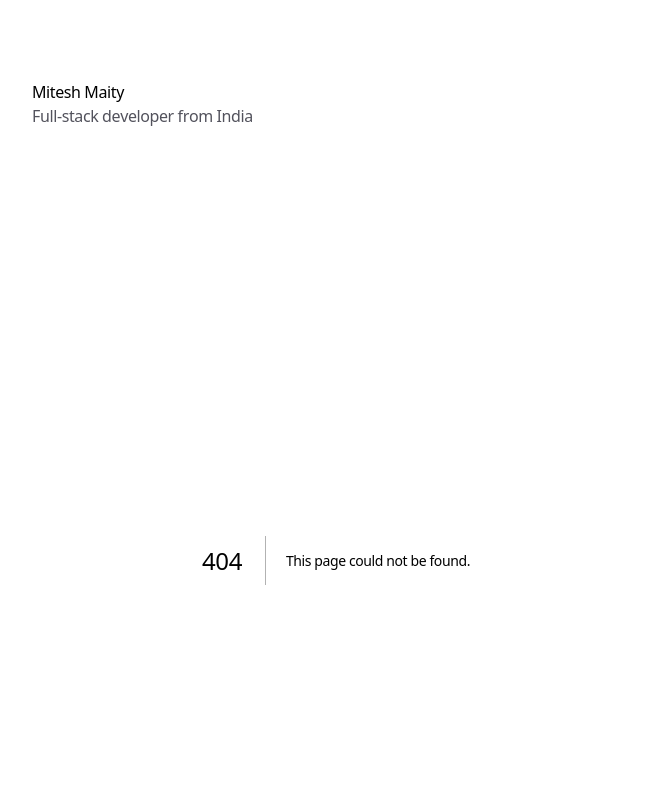
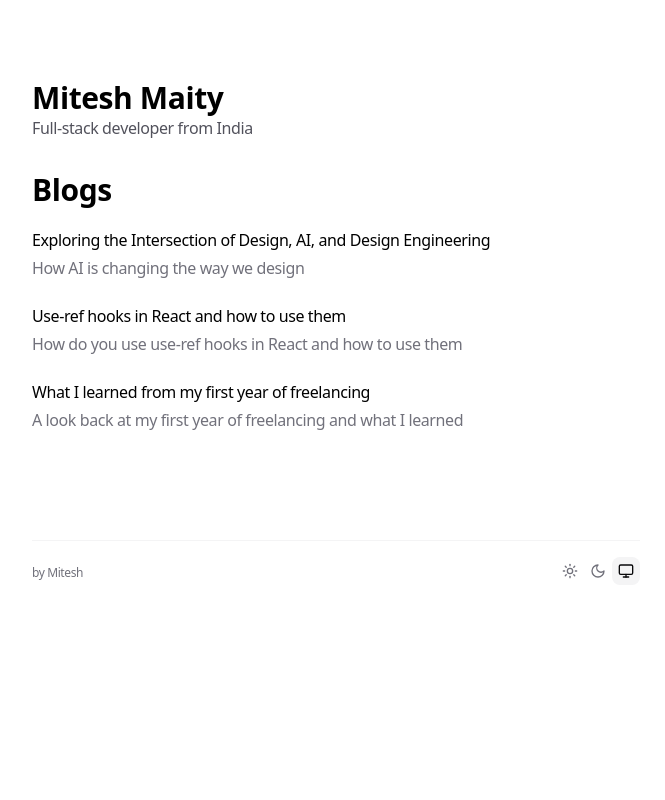
Before and after one commit to Mitesh2806/portfolio-new, a Next.js app: page /blogs in a window 1280 px wide. Before the commit this address had no page. Shown: the top 800 px of the page, without its empty margins (304-969 px from the left). Built offline with nearby package versions, Linux system fonts and the light colour scheme.

Commit message:
Done with projects

```diff
--- /dev/null
+++ b/app/blogs/page.tsx
@@ -0,0 +1,45 @@
+import { AnimatedBackground } from "@/components/ui/animated-background";
+import { BLOG_POSTS } from "../data";
+import Link from "next/link";
+
+
+
+
+
+export default function Blogs() {
+
+    return(
+        <>
+<div className=" font-semibold text-3xl mb-2">Blogs</div>
+<div className="flex flex-col space-y-0">
+          <AnimatedBackground
+            enableHover
+            className="h-full w-full rounded-lg bg-zinc-100 dark:bg-zinc-900/80"
+            transition={{
+              type: 'spring',
+              bounce: 0,
+              duration: 0.2,
+            }}
+          >
+            {BLOG_POSTS.map((post) => (
+              <Link
+                key={post.uid}
+                className="-mx-3 rounded-xl px-3 py-3"
+                href={post.link}
+                data-id={post.uid}
+              >
+                <div className="flex flex-col space-y-1">
+                  <h4 className="font-normal dark:text-zinc-100">
+                    {post.title}
+                  </h4>
+                  <p className="text-zinc-500 dark:text-zinc-400">
+                    {post.description}
+                  </p>
+                </div>
+              </Link>
+            ))}
+          </AnimatedBackground>
+        </div>
+        </>
+    )
+}
--- a/app/data.ts
+++ b/app/data.ts
@@ -38,39 +38,42 @@ export const PROJECTS: Project[] = [
     id: 'project1',
   },
   {
-    name: 'Motion Primitives',
-    description: 'UI kit to make beautiful, animated interfaces.',
-    link: 'https://motion-primitives.com/',
+    name: 'Ecell AIT Pune',
+    description: 'Main website for I&E Cell AIT pune',
+    link: 'https://www.aitecell.in/',
     video:
-      'https://res.cloudinary.com/read-cv/video/upload/t_v_b/v1/1/profileItems/W2azTw5BVbMXfj7F53G92hMVIn32/XSfIvT7BUWbPRXhrbLed/ee6871c9-8400-49d2-8be9-e32675eabf7e.mp4?_a=DATAdtAAZAA0',
+      'https://res.cloudinary.com/ddtcw7zsr/video/upload/v1740303326/Screen_Recording_2025-02-23_150428_l9vugp.mp4',
     id: 'project2',
   },
+  {
+    name: 'Secret Messenger and Feedback',
+    description: 'A website to give anonymous feedback and message using personalised links (under development)',
+    link: 'https://secret-messaging-ai.vercel.app/',
+    video:
+      'https://res.cloudinary.com/ddtcw7zsr/image/upload/v1740304621/Screenshot_2025-02-23_152631_zytbdb.png',
+    id: 'project3',
+  },
+  {
+    name: 'Startup Saga',
+    description: 'Main website for the event Startup Saga',
+    link: 'https://www.startupsaga.in/',
+    video:
+      'https://res.cloudinary.com/ddtcw7zsr/video/upload/v1740305259/Screen_Recording_2025-02-23_153651_o77sml.mp4',
+    id: 'project4',
+  },
+
 ]
 
 export const WORK_EXPERIENCE: WorkExperience[] = [
+
+
   {
-    company: 'Reglazed Studio',
-    title: 'CEO',
-    start: '2024',
+    company: 'xxxxxx',
+    title: 'Front-end Developer',
+    start: 'Dec 2024',
     end: 'Present',
     link: 'https://ibelick.com',
     id: 'work1',
-  },
-  {
-    company: 'Freelance',
-    title: 'Design Engineer',
-    start: '2022',
-    end: '2024',
-    link: 'https://ibelick.com',
-    id: 'work2',
-  },
-  {
-    company: 'Freelance',
-    title: 'Front-end Developer',
-    start: '2017',
-    end: 'Present',
-    link: 'https://ibelick.com',
-    id: 'work3',
   },
 ]
 
@@ -104,15 +107,15 @@ export const SOCIAL_LINKS: SocialLink[] = [
   },
   {
     label: 'Twitter/X',
-    link: 'https://twitter.com/ibelick',
+    link: 'https://x.com/maity_mitesh',
   },
   {
     label: 'LinkedIn',
-    link: 'https://www.linkedin.com/in/ibelick',
+    link: 'https://www.linkedin.com/in/mitesh-maity-3573201b7/',
   },
   {
     label: 'Instagram',
-    link: 'https://www.instagram.com/ibelick',
+    link: 'https://www.instagram.com/miteshmaity280603/',
   },
 ]
 
--- a/app/header.tsx
+++ b/app/header.tsx
@@ -6,7 +6,7 @@ export function Header() {
   return (
     <header className="mb-8 flex items-center justify-between">
       <div>
-        <Link href="/" className="font-medium text-black dark:text-white">
+        <Link href="/" className="font-semibold text-black dark:text-white text-3xl">
           Mitesh Maity
         </Link>
         <TextEffect
--- a/app/layout.tsx
+++ b/app/layout.tsx
@@ -12,9 +12,9 @@ export const viewport: Viewport = {
 }
 
 export const metadata: Metadata = {
-  title: 'Nim - Personal website template',
+  title: 'Mitesh Maity',
   description:
-    'Nim is a free and open-source personal website template built with Next.js 15, React 19 and Motion-Primitives.',
+    'Hello',
 }
 
 const geist = Geist({
--- a/app/page.tsx
+++ b/app/page.tsx
@@ -148,7 +148,7 @@ export default function Personal() {
         transition={TRANSITION_SECTION}
       >
         <div className="flex flex-row items-center justify-between mb-5">
-  <h3 className="text-lg font-medium">Projects</h3>
+  <h3 className="text-3xl font-semibold">Projects</h3>
   <a
     href="/projects"
     target="_blank"
@@ -156,13 +156,13 @@ export default function Personal() {
     className="group relative inline-block"
   >
     View more
-    <span className="absolute bottom-0.5 left-0 block h-[1px] w-full max-w-0 bg-zinc-900 transition-all duration-200 group-hover:max-w-full"></span>
+    <span className="absolute bottom-0.5 left-0 block h-[1px] w-full max-w-0 bg-zinc-900 transition-all duration-200 group-hover:max-w-full dark:bg-white"></span>
   </a>
 </div>
 
 
         <div className="grid grid-cols-1 gap-6 sm:grid-cols-2">
-          {PROJECTS.map((project) => (
+          {PROJECTS.slice(0, 2).map((project) => (
             <div key={project.name} className="space-y-2">
               <div className="relative rounded-2xl bg-zinc-50/40 p-1 ring-1 ring-zinc-200/50 ring-inset dark:bg-zinc-950/40 dark:ring-zinc-800/50">
                 <ProjectVideo src={project.video} />
@@ -174,7 +174,7 @@ export default function Personal() {
                   target="_blank"
                 >
                   {project.name}
-                  <span className="absolute bottom-0.5 left-0 block h-[1px] w-full max-w-0 bg-zinc-900 transition-all duration-200 group-hover:max-w-full"></span>
+                  <span className="absolute bottom-0.5 left-0 block h-[1px] w-full max-w-0 bg-zinc-900 transition-all duration-200 group-hover:max-w-full dark:bg-white"></span>
                 </a>
                 <p className="text-base text-zinc-600 dark:text-zinc-400">
                   {project.description}
@@ -190,7 +190,7 @@ export default function Personal() {
         transition={TRANSITION_SECTION}
       >
 
-        <h3 className="mb-5 text-lg font-medium">Work Experience</h3>
+        <h3 className="mb-5 text-3xl font-semibold">Work Experience</h3>
 
 
 
@@ -231,7 +231,18 @@ export default function Personal() {
         variants={VARIANTS_SECTION}
         transition={TRANSITION_SECTION}
       >
-        <h3 className="mb-3 text-lg font-medium">Blog</h3>
+          <div className="flex flex-row items-center justify-between mb-5">
+  <h3 className="text-3xl font-semibold">Blogs</h3>
+  <a
+    href="/blogs"
+    target="_blank"
+    rel="noopener noreferrer"
+    className="group relative inline-block"
+  >
+    View more
+    <span className="absolute bottom-0.5 left-0 block h-[1px] w-full max-w-0 bg-zinc-900 transition-all duration-200 group-hover:max-w-full dark:bg-white"></span>
+  </a>
+</div>
         <div className="flex flex-col space-y-0">
           <AnimatedBackground
             enableHover
@@ -267,7 +278,7 @@ export default function Personal() {
         variants={VARIANTS_SECTION}
         transition={TRANSITION_SECTION}
       >
-        <h3 className="mb-5 text-lg font-medium">Connect</h3>
+        <h3 className="mb-5 text-3xl font-semibold">Connect</h3>
         <p className="mb-5 text-zinc-600 dark:text-zinc-400">
           Feel free to contact me at{' '}
           <a className="underline dark:text-zinc-300" href={`mailto:${EMAIL}`}>
--- a/app/projects/page.tsx
+++ b/app/projects/page.tsx
@@ -58,7 +58,7 @@ export default function Projects() {
 
     return (
         <>
-        <div className=" font-bold text-3xl mb-2">Projects</div>
+        <div className=" font-semibold text-3xl mb-2">Projects</div>
         <div className="grid grid-cols-1 gap-6 sm:grid-cols-2">
                   {PROJECTS.map((project) => (
                     <div key={project.name} className="space-y-2">
--- a/lib/constants.ts
+++ b/lib/constants.ts
@@ -1 +1 @@
-export const WEBSITE_URL = 'https://nim-fawn.vercel.app'
+export const WEBSITE_URL = 'https://www.miteshmaity.me/'
```
